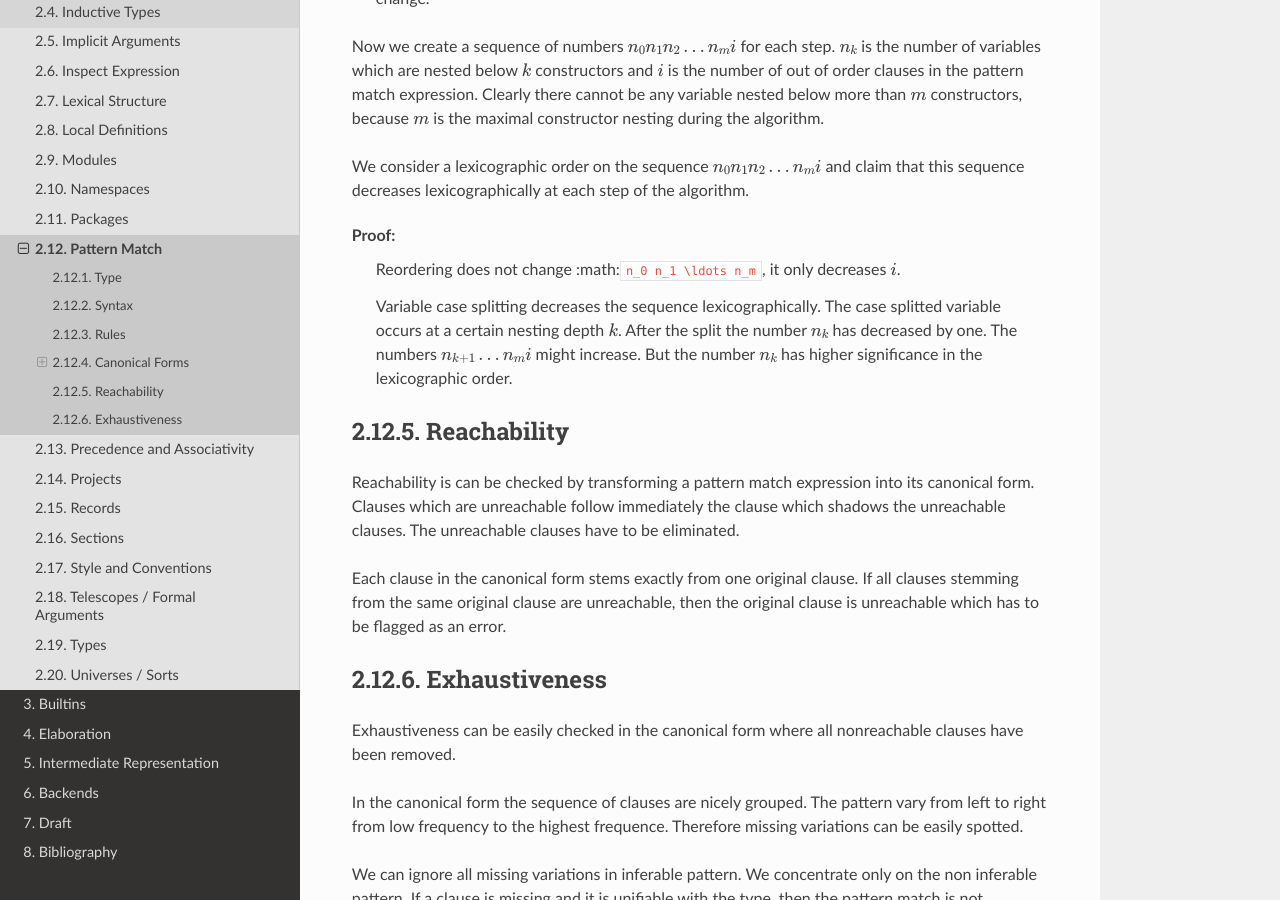
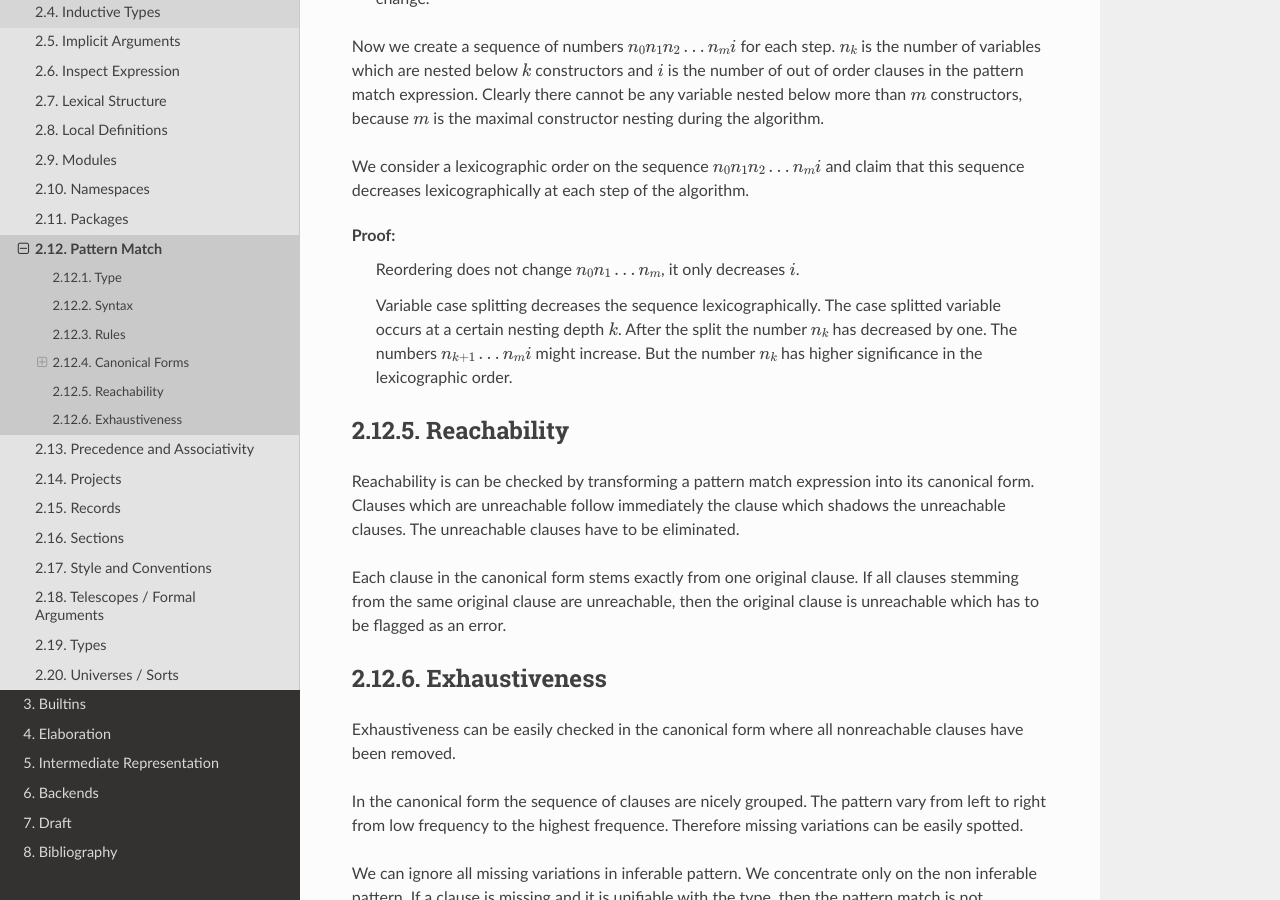
Before and after one commit to alba-lang/lang-spec, a Sphinx documentation site: the page built from sphinx/source/lang-elems/pattern-match.rst, in a window 1280 px wide and 900 px high, scrolled down 4809 px. Built offline with Sphinx 7.4.7 and the Read the Docs theme 2.0.0, drawn with Linux system fonts in a browser that asks for light colours.

Commit message:
Typo corrected
	modified:   sphinx/source/lang-elems/pattern-match.rst

```diff
--- a/sphinx/source/lang-elems/pattern-match.rst
+++ b/sphinx/source/lang-elems/pattern-match.rst
@@ -295,7 +295,7 @@ i` and claim that this sequence decreases lexicographically at each step of the
 algorithm.
 
 Proof:
-    Reordering does not change :math:``n_0 n_1 \ldots n_m``, it only decreases
+    Reordering does not change :math:`n_0 n_1 \ldots n_m`, it only decreases
     :math:`i`.
 
     Variable case splitting decreases the sequence lexicographically. The
```
